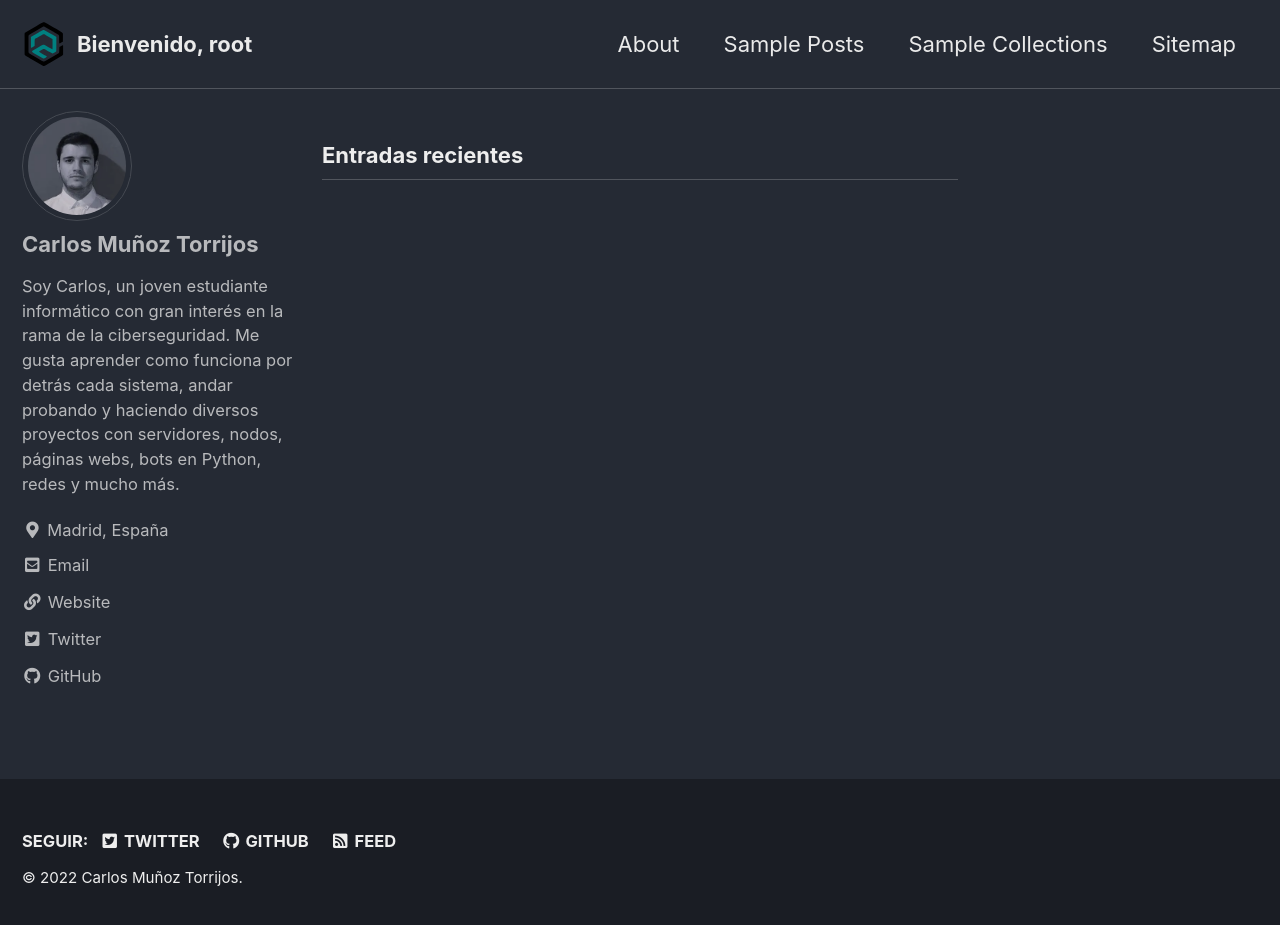
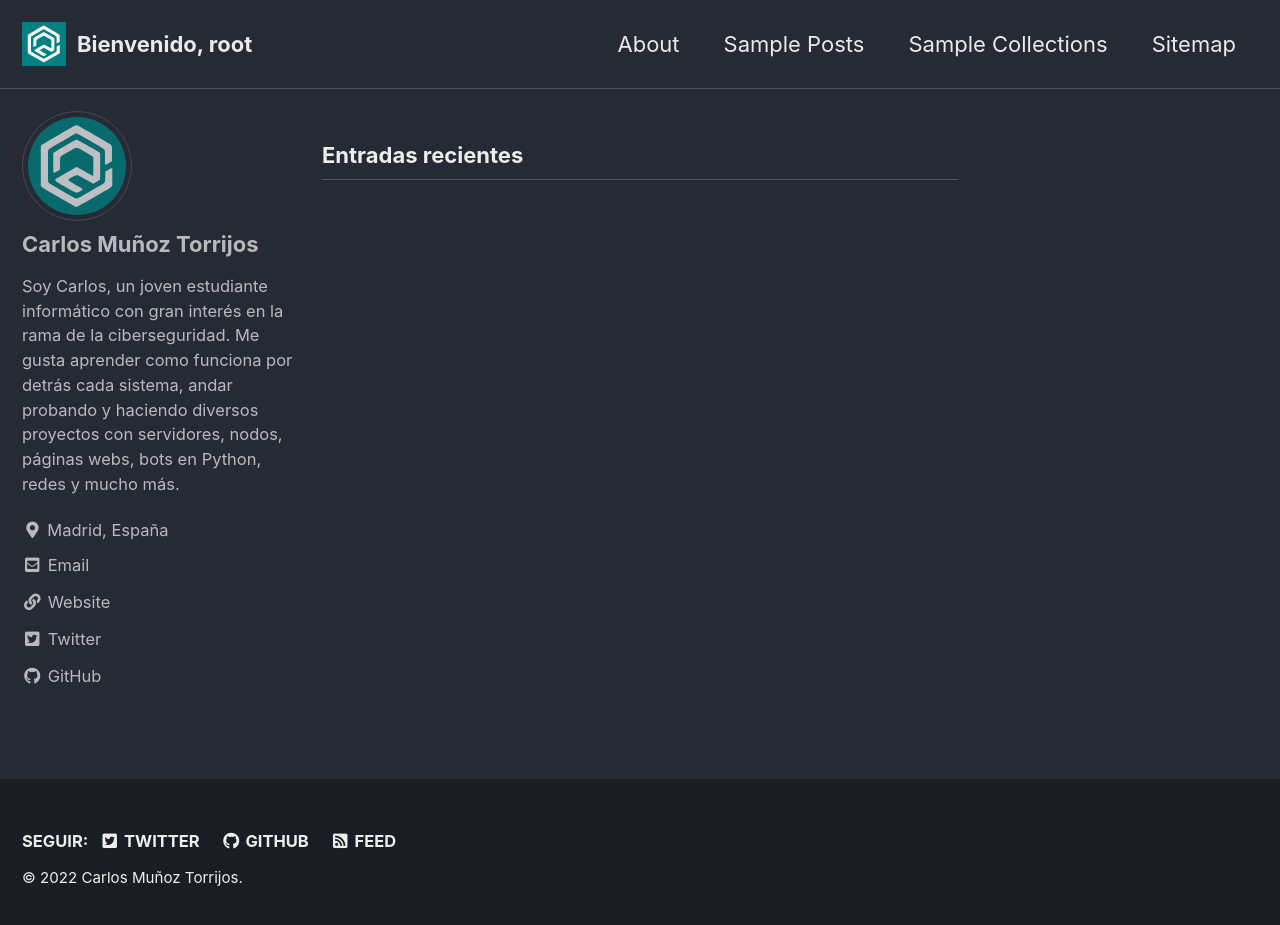
Before and after one commit to Amdr0meda/Personal_website, a Jekyll site: the page built from index.html, in a window 1280 px wide and 934 px high. Shown: the top 925 px of the window. Built offline with Jekyll 4.4.1, drawn with Linux system fonts in a browser that asks for light colours; cached includes are drawn as plain includes; the list of posts is cut into pages by our own code.

Commit message:
Added Favicon

```diff
--- a/_config.yml
+++ b/_config.yml
@@ -105,14 +105,14 @@ analytics:
 # Site Author
 author:
   name             : "Carlos Muñoz Torrijos"
-  avatar           : "/assets/images/bio-photo.webp"
+  avatar           : "/assets/svg/logo.svg"
   bio              : "Soy Carlos, un joven estudiante informático con gran interés en la rama de la ciberseguridad. Me gusta aprender como funciona por detrás cada sistema, andar probando y haciendo diversos proyectos con servidores, nodos, páginas webs, bots en Python, redes y mucho más."
   location         : "Madrid, España"
   email            :
   links:
     - label: "Email"
       icon: "fas fa-fw fa-envelope-square"
-      url: "mailto:contacto@carlosmunnoztorrijos.com"
+      url: "mailto:contacto[@]carlosmunnoztorrijos.com"
     - label: "Website"
       icon: "fas fa-fw fa-link"
       url: "https://carlosmunoztorrijos.com"
@@ -274,6 +274,7 @@ tag_archive:
 compress_html:
   clippings: all
   comments: ["<!-- ", " -->"]
+  endings: all
   ignore:
     envs: development
 
--- a/_includes/head/custom.html
+++ b/_includes/head/custom.html
@@ -1,5 +1,11 @@
 <!-- start custom head snippets -->
 
-<!-- insert favicons. use https://realfavicongenerator.net/ -->
+<link rel="apple-touch-icon" sizes="180x180" href="/apple-touch-icon.png">
+<link rel="icon" type="image/png" sizes="32x32" href="/favicon-32x32.png">
+<link rel="icon" type="image/png" sizes="16x16" href="/favicon-16x16.png">
+<link rel="manifest" href="/site.webmanifest">
+<link rel="mask-icon" href="/safari-pinned-tab.svg" color="#008288">
+<meta name="msapplication-TileColor" content="#008288">
+<meta name="theme-color" content="#ffffff">
 
 <!-- end custom head snippets -->
```
Also changed, not shown: assets/images/browserconfig.xml (added, +9 -0 lines), assets/images/android-chrome-192x192.png (added), assets/images/android-chrome-512x512.png (added), assets/images/apple-touch-icon.png (added), assets/images/favicon-16x16.png (added), assets/images/favicon-32x32.png (added), assets/images/favicon.ico (added), assets/images/mstile-144x144.png (added), assets/images/mstile-150x150.png (added), assets/images/mstile-310x150.png (added), assets/images/mstile-310x310.png (added), assets/images/mstile-70x70.png (added), assets/images/safari-pinned-tab.svg (added), assets/images/site.webmanifest (added), 1 more files.
